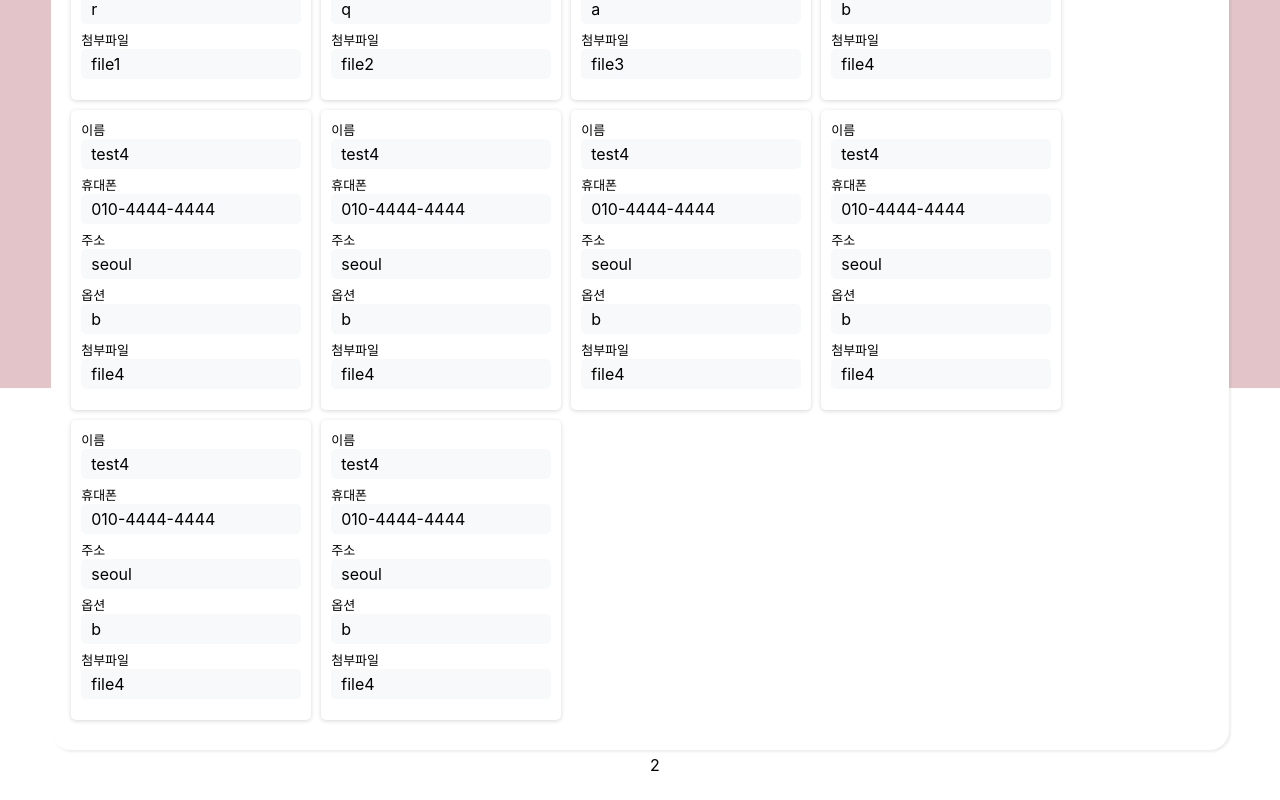
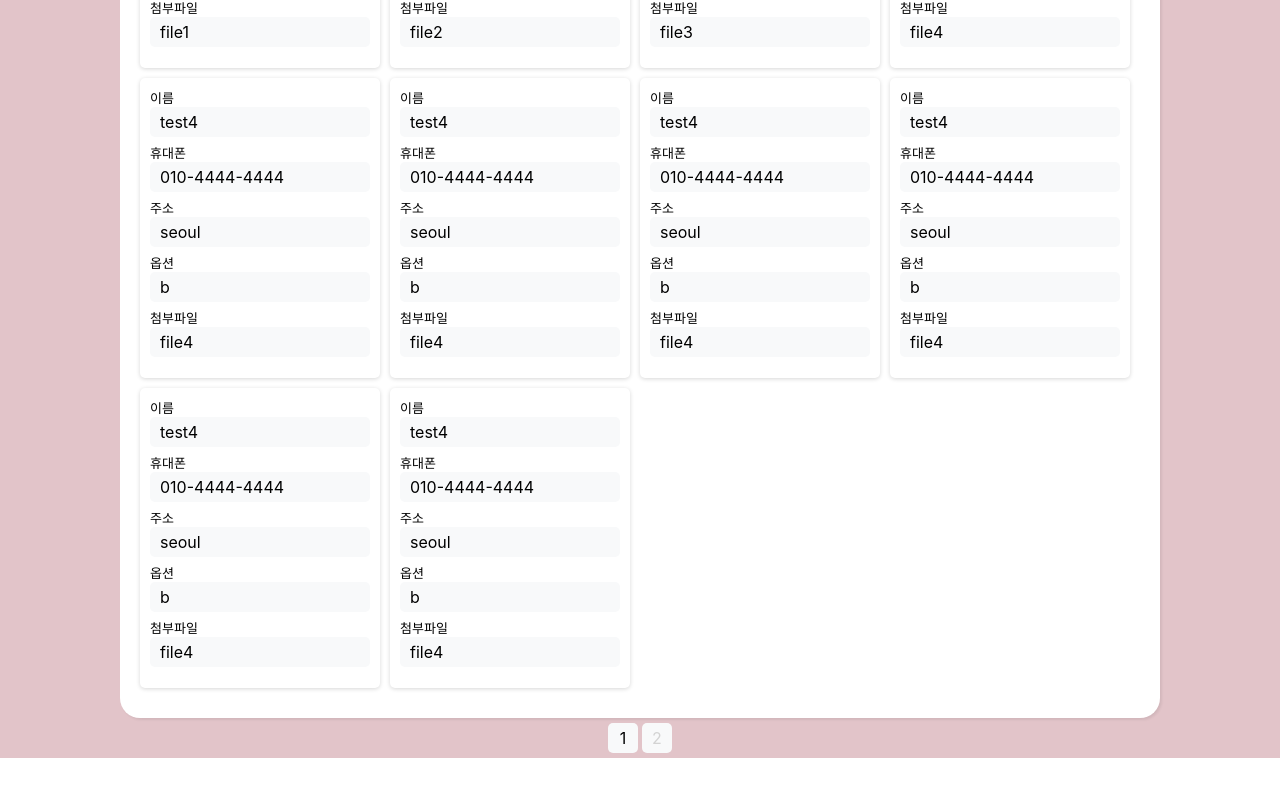
Before and after one commit to wanted-codestates-project-team-05/wanted-codestates-project-05-07, a React (Create React App) app: page /dataList in a window 1280 px wide. Shown: the part 412-1212 px from the top of the page. After the commit the page ends 1170 px from the top, so only its background shows below. Built offline with nearby package versions, Linux system fonts and the light colour scheme.

Commit message:
미디어쿼리 추가

```diff
--- a/src/components/dataList/Pagination.js
+++ b/src/components/dataList/Pagination.js
@@ -25,10 +25,12 @@ export const Pagination = (props) => {
 const Conatiner = styled.div`
 	max-width: 300px;
 	width: auto;
-	height: 50px;
+	height: auto;
 	display: flex;
 	justify-content: center;
 	margin: 0 auto;
+	box-sizing: border-box;
+	padding: 5px;
 
 	.page {
 		width: 30px;
@@ -36,10 +38,15 @@ const Conatiner = styled.div`
 		display: flex;
 		justify-content: center;
 		align-items: center;
+		color: lightgray;
+		background-color: #f8f9fa;
+		border-radius: 5px;
 		cursor: pointer;
+		margin-left: 2px;
+		margin-right: 2px;
 	}
 
 	.active {
-		color: white;
+		color: black;
 	}
 `
--- a/src/components/dataList/dataList.js
+++ b/src/components/dataList/dataList.js
@@ -135,15 +135,16 @@ const DataList = () =>  {
 
 const DataListContainer = styled.div`
   background-color: #E2C4C9;
-  height: 100vh;
+  height: auto;
+  min-height: calc(100vh + 5px);
 `;
 
 const DataItemList = styled.article`
-  width: 92%;
+  width: calc(250px * 5 + 40px);
   min-height: calc(100vh - 550px);
   height: auto;
   background-color: #fff;
-  margin: 5em auto 0;
+  margin: 3em auto 0;
   border-radius: 20px;
   box-shadow: rgba(0, 0, 0, 0.07) 1.95px 1.95px 2.6px;
   padding: 20px;
@@ -153,6 +154,14 @@ const DataItemList = styled.article`
     margin-right: 10px;
     margin-bottom: 10px;
   }
+
+  @media (max-width: 1350px) {
+    width: calc(250px * 4 + 40px);
+  }
+  @media (max-width: 1080px) {
+    width: calc(250px * 3 + 40px);
+  }
+
 `;
 
 export default DataList;
```
